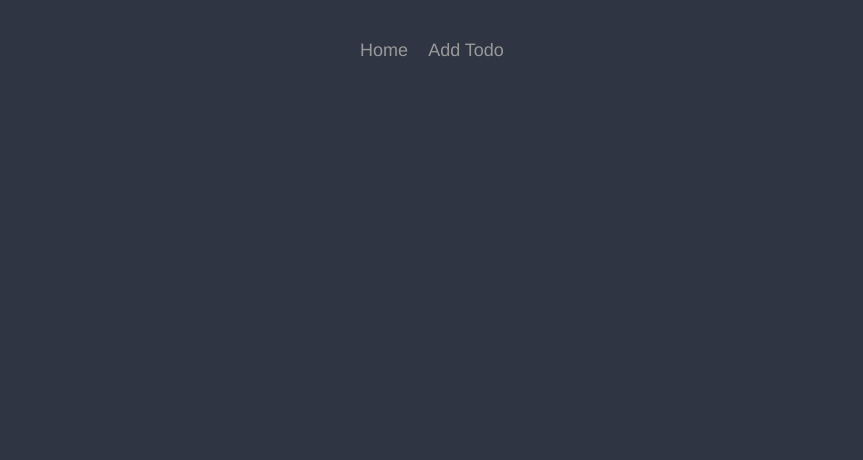
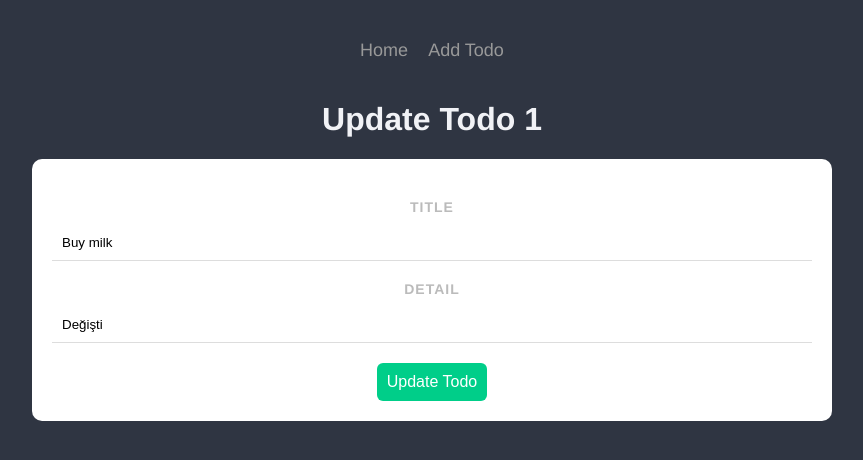
Before and after one commit to 0hodo1/todoApp-vue3, a Vue app: page /updatetodo/1 in a window 1280 px wide. Before the commit this address had no page. Shown: the top 460 px of the page, without its empty margins (208-1071 px from the left). Built offline with nearby package versions, Linux system fonts and the light colour scheme; data requests are answered from the project's data file.

Commit message:
update process finished

```diff
--- a/data/db.json
+++ b/data/db.json
@@ -3,13 +3,13 @@
     {
       "id": 1,
       "title": "Buy milk",
-      "detail": "Go to the Bim",
+      "detail": "Değişti",
       "done": false
     },
     {
       "id": 2,
       "title": "Buy eggs",
-      "detail": "Go to the Sok",
+      "detail": "Değişti 2",
       "done": false
     },
     {
--- a/src/components/Todo.vue
+++ b/src/components/Todo.vue
@@ -3,7 +3,9 @@
     <div class="title">
       <h3 @click="showDetail = !showDetail">{{ todos.title }}</h3>
       <div class="icon">
-        <span class="material-icons">edit</span>
+        <router-link :to="{ name: 'UpdateTodo', params: { id: todos.id } }"
+          ><span class="material-icons">edit</span></router-link
+        >
         <span @click="deleteTodo" class="material-icons">delete</span>
         <span @click="toggle" class="material-icons" tick>done</span>
       </div>
--- a/src/router/index.js
+++ b/src/router/index.js
@@ -1,6 +1,7 @@
 import { createRouter, createWebHistory } from "vue-router";
 import HomeView from "../views/HomeView.vue";
 import AddTodo from "../views/AddTodo.vue";
+import UpdateTodo from "../views/UpdateTodo.vue";
 
 const routes = [
   {
@@ -13,6 +14,12 @@ const routes = [
     name: "AddTodo",
     component: AddTodo,
   },
+  {
+    path: "/updatetodo/:id",
+    name: "UpdateTodo",
+    component: UpdateTodo,
+    props: true,
+  },
 ];
 
 const router = createRouter({
--- /dev/null
+++ b/src/views/UpdateTodo.vue
@@ -0,0 +1,50 @@
+<template>
+  <h1>Update Todo {{ id }}</h1>
+  <form @submit.prevent="handleSubmit">
+    <label>Title</label>
+    <input type="text" v-model="title" />
+    <label>Detail</label>
+    <input type="text" v-model="detail" />
+    <button @click="updateTodo">Update Todo</button>
+  </form>
+</template>
+
+<script>
+export default {
+  props: ["id"],
+  data() {
+    return {
+      title: "",
+      detail: "",
+      uri: "http://localhost:3000/todos/" + this.id,
+    };
+  },
+  mounted() {
+    fetch(this.uri)
+      .then((res) => res.json())
+      .then((data) => {
+        this.title = data.title;
+        this.detail = data.detail;
+      })
+      .catch((err) => console.log(err));
+  },
+  methods: {
+    handleSubmit() {
+      fetch(this.uri, {
+        method: "PATCH",
+        headers: {
+          "Content-Type": "application/json",
+        },
+        body: JSON.stringify({
+          title: this.title,
+          detail: this.detail,
+        }),
+      })
+        .then(() => this.$router.push("/"))
+        .catch((err) => console.log(err));
+    },
+  },
+};
+</script>
+
+<style></style>
```
